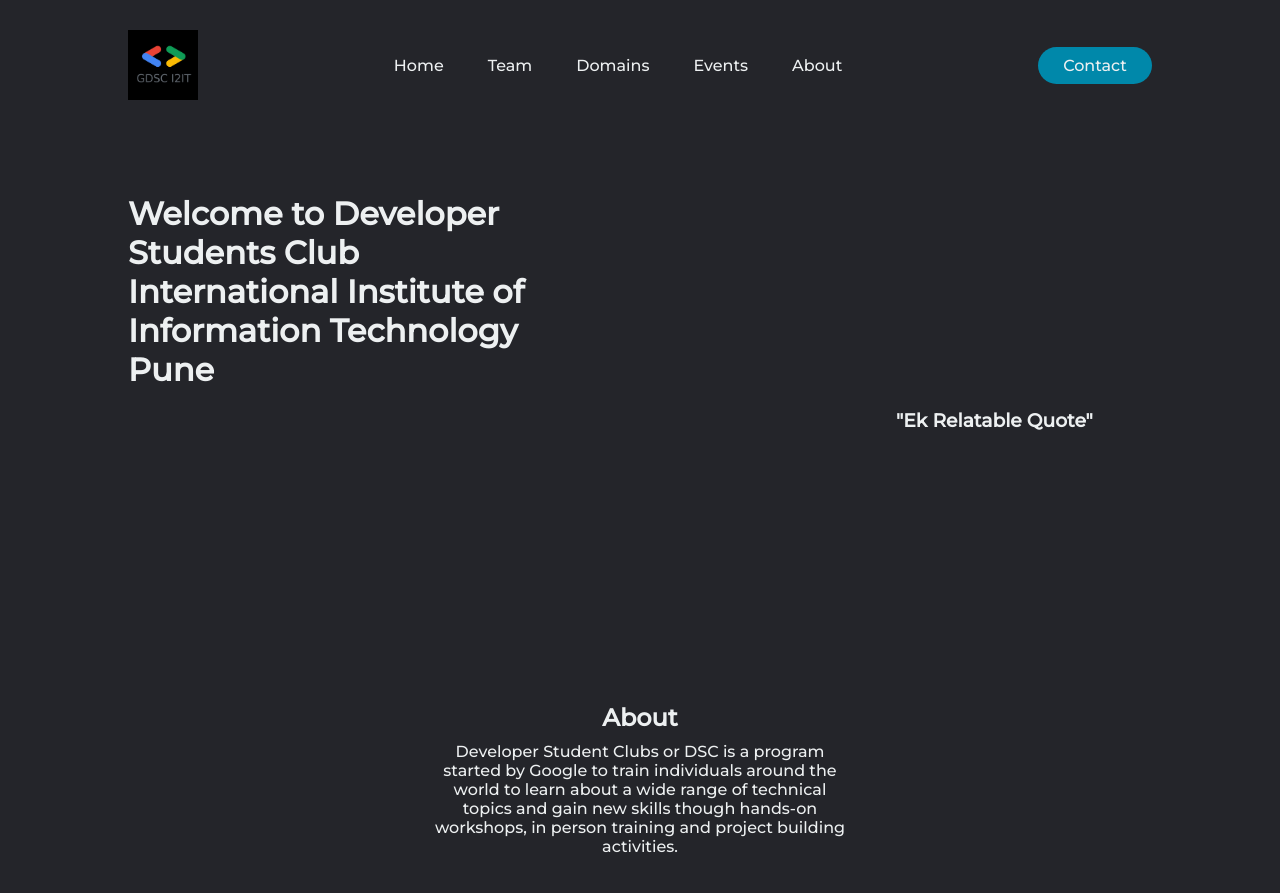
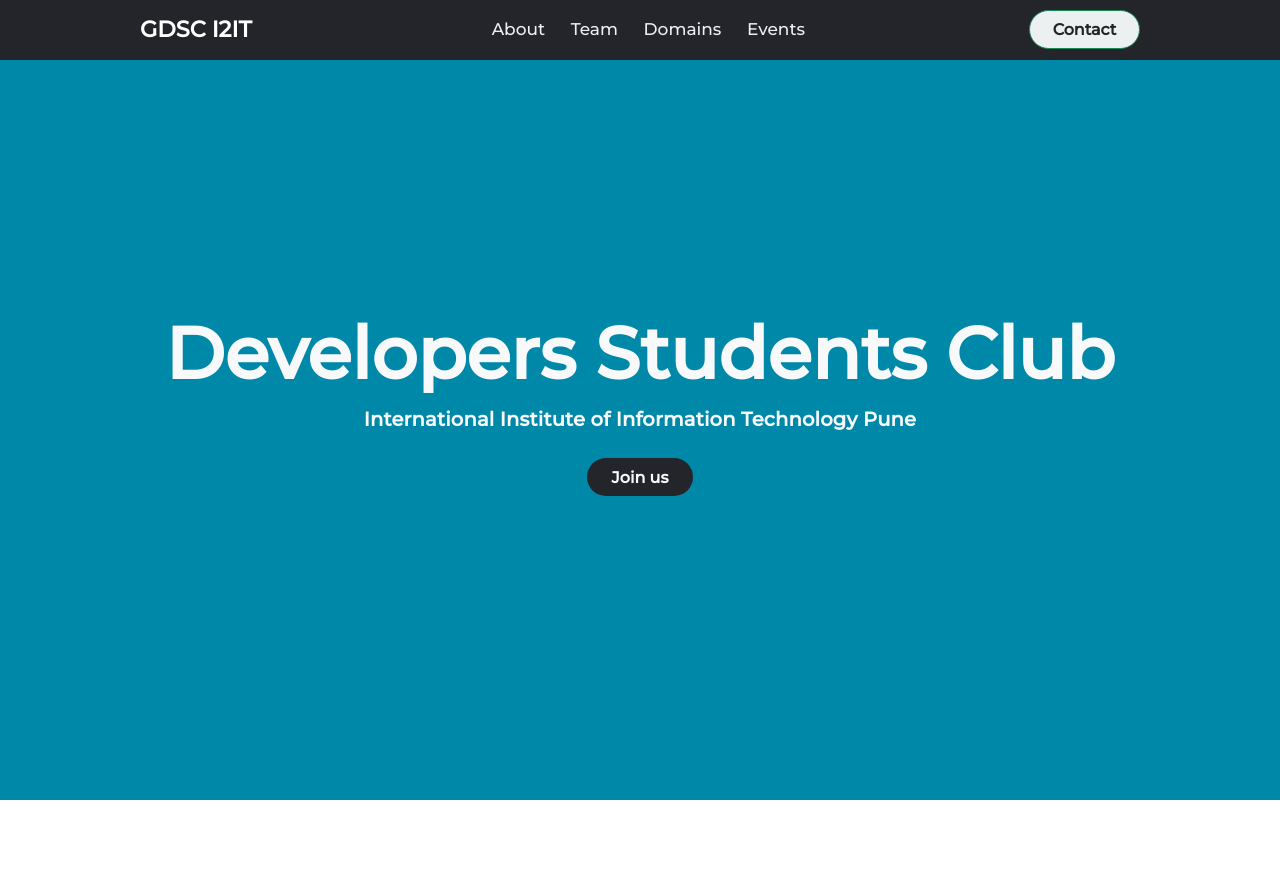
Before and after one commit to aryanxk02/dsc-website, a plain HTML site: page index.html in a window 1280 px wide. Shown: the top 893 px of the page. Before the commit the page ends 866 px from the top, so only its background shows below. Drawn offline with nearby package versions, Linux system fonts and the light colour scheme.

Commit message:
Web Layout with Bootstrap

```diff
--- a/Styles/main.css
+++ b/Styles/main.css
@@ -1,118 +1,112 @@
 @import url('https://fonts.googleapis.com/css2?family=Montserrat:wght@500&display=swap');
 
-* {
+*{
     box-sizing: border-box;
     margin: 0;
     padding: 0;
-    background-color: #24252A;
+    font-family: "Montserrat";
 }
 
-li, a, button {
-    font-family: "Montserrat", sans-serif;
-    font-weight: 500;
-    font-size: 16px;
+.navbar {
+    background: #24252A;
+    padding: 16px 128px;
+    z-index: 1000;
+}
+
+.navbar .navbar-brand {
+    font-size: 22.4px;
+    font-weight: 700;
+}
+
+#navbarSupportedContent > ul > li:nth-child(n) > a {
     color: #edf0f1;
+    font-size: 17px;
+    padding: 0 12.8px;
+}
+
+#navbarSupportedContent > ul > li:nth-child(n) > a:hover {
+    color: #0088a9;
+}
+
+#navbarSupportedContent > button {
+    background: #edf0f1;
+    font-weight: 600;
+    padding: 6.5px 22.5px;
+    border-radius: 30px;
+}
+
+.mid {
+    width: 100%;
+    height: 100vh;
+    overflow: hidden;
+    display: flex;
+    flex-direction: column;
+    justify-content: center;
+    align-content: center;
+    text-align: center;
+    background: #0088a9;
+
+}
+
+.mid video {
+    height: 100%;
+    width: 100%;
+    pointer-events: none;
+    object-fit: cover;
+    position: absolute;
+    top: 50%;
+    left: 50%;
+    transform: translate(-50%, -50%);
+}
+
+.mid .hero {
+    position: relative;
+    color: #edf0f1;
+    font-weight: 700;
+
+}
+
+.mid .hero h2 {
+    font-weight: 750;
+}
+
+.mid .hero p{
+    width: 65%;
+    font-size: 19.5px;
+    letter-spacing: 0.2px;
+    padding-bottom: 15.5px;
+}
+
+.mid .hero a {
+    background: #24252A;
+    font-weight: 600;
+    padding: 9.5px 24.5px;
+    border-radius: 30px;
     text-decoration: none;
 }
 
-header {
-    display: flex;
-    justify-content: space-between;
-    align-items: center;
-    padding: 30px 10%;
+.About {
+    background-color: #FFFFFF;
 }
 
-.logo {
-    cursor: pointer;
+.About .text {
+    display: flex;
+    flex-direction: column;
+    justify-content: flex-start;
+    align-items: flex-start;
+    margin: auto;
 }
 
-.nav_links {
-    list-style: none;
+.About .text h2 {
+    color: #0088a9;
+    font-weight: 800;
+    font-size: 35px;
+    letter-spacing: 2px;
 }
 
-.nav_links li {
-    display: inline-block;
-    padding: 0px 20px;
+.About .text p {
+    color: #24252A;
+    font-weight: 400;
+    font-size: 18px;
+    letter-spacing: 0.5px;
 }
-
-.nav_links a {
-    transition: all 0.3s ease 0s;
-}
-
-.nav_links li a:hover {
-    color: #0088a9;
-}
-
-button {
-    padding: 9px 25px;
-    background-color: rgba(0, 136, 170, 1);
-    border: none;
-    border-radius: 50px;
-    cursor: pointer;
-    transition: all 0.3s ease 0s;
-}
-
-button:hover {
-    background-color: rgba(0, 136, 170, 0.7);
-}
-
-.row {
-    padding: 0 10%;
-    display: flex;
-    align-items: flex-end;
-    justify-content: space-between;
-    position: relative;
-    margin-top: 5%;
-}
-
-.left-col {
-    flex-basis: 40%;
-    font-family: 'Montserrat';
-}
-
-.left-col h1 {
-    color: #edf0f1
-}
-
-.right-col {
-    flex-basis: 25%;
-    font-family: 'Montserrat';
-}
-
-.right-col h3 {
-    color: #edf0f1;
-    margin: 20px 0 -70px;
-}
-
-.About {
-    padding: 0 10%;
-    display: flex;
-    align-items: flex-end;
-    justify-content: space-between;
-    position: relative;
-    margin-top: 5%;
-}
-
-/* .About-left{
-    flex-basis: 60%;
-} */
-
-.About-right {
-    flex-basis: 150%;
-}
-.About-right h2 {
-    margin-top: 250px;
-    color: #edf0f1;
-    font-family: 'Montserrat';
-    text-align: center;
-
-}
-
-.About-right p {
-    padding: 10px 300px;
-    margin-left: auto;
-    margin-right: auto;
-    text-align: center;
-    color: #edf0f1;
-    font-family: 'Montserrat';
-}
--- a/index.html
+++ b/index.html
@@ -2,53 +2,95 @@
 <html lang="en">
 
 <head>
-    <meta charset="UTF-8">
-    <meta http-equiv="X-UA-Compatible" content="IE=edge">
-    <meta name="viewport" content="width=device-width, initial-scale=1.0">
-    <link rel="stylesheet" href="./Styles/main.css">
     <title>DSC I2IT</title>
+    <meta charset="utf-8">
+    <meta name="viewport" content="width=device-width, initial-scale=1">
+    <link rel="stylesheet" type="text/css" href="./Styles/main.css">
+    <link href="https://cdn.jsdelivr.net/npm/bootstrap@5.1.1/dist/css/bootstrap.min.css" rel="stylesheet"
+        integrity="sha384-F3w7mX95PdgyTmZZMECAngseQB83DfGTowi0iMjiWaeVhAn4FJkqJByhZMI3AhiU" crossorigin="anonymous">
 </head>
 
 <body>
-    <header>
-        <img class="logo" src="./Images/Logo.png" width="70px">
-        <nav>
-            <ul class="nav_links">
-                <li><a href="#">Home</a></li>
-                <li><a href="#">Team</a></li>
-                <li><a href="#">Domains</a></li>
-                <li><a href="#">Events</a></li>
-                <li><a href="#">About</a></li>
-            </ul>
-        </nav>
-        <a class="xyz" href="#"><button>Contact</button></a>
+    <script src="https://cdn.jsdelivr.net/npm/@popperjs/core@2.9.3/dist/umd/popper.min.js"
+        integrity="sha384-W8fXfP3gkOKtndU4JGtKDvXbO53Wy8SZCQHczT5FMiiqmQfUpWbYdTil/SxwZgAN"
+        crossorigin="anonymous"></script>
+    <script src="https://cdn.jsdelivr.net/npm/bootstrap@5.1.1/dist/js/bootstrap.min.js"
+        integrity="sha384-skAcpIdS7UcVUC05LJ9Dxay8AXcDYfBJqt1CJ85S/CFujBsIzCIv+l9liuYLaMQ/"
+        crossorigin="anonymous"></script>
 
 
+    <header>
+        <nav class="navbar navbar-expand-lg navbar-dark fixed-top">
+            <div class="container-fluid">
+                <a class="navbar-brand" href="#">GDSC I2IT</a>
+                <button class="navbar-toggler" type="button" data-bs-toggle="collapse"
+                    data-bs-target="#navbarSupportedContent" aria-controls="navbarSupportedContent"
+                    aria-expanded="false" aria-label="Toggle navigation">
+                    <span class="navbar-toggler-icon"></span>
+                </button>
+                <div class="collapse navbar-collapse" id="navbarSupportedContent">
+                    <ul class="navbar-nav mx-auto mb-2 mb-lg-0">
+                        <li class="nav-item">
+                            <a class="nav-link" href="#">About</a>
+                        </li>
+                        <li class="nav-item">
+                            <a class="nav-link" href="#">Team</a>
+                        </li>
+                        <li class="nav-item">
+                            <a class="nav-link" href="#">Domains</a>
+                        </li>
+                        <li class="nav-item">
+                            <a class="nav-link" href="#">Events</a>
+                        </li>
+
+                    </ul>
+                    <button class="btn btn-success text-dark" type="submit">Contact</button>
+                </div>
+            </div>
+        </nav>
+
+        <div class="mid">
+            <div class="hero text-center">
+                <h2 class="text-light display-2 font-weight-bold">Developers Students Club</h2>
+                <p class="text-light mx-auto">International Institute of Information Technology Pune</p>
+                <a class="text-light" href="https://gdsc.community.dev/international-institute-of-information-technology-isquareit-pune/">Join us</a>
+            </div>
+        </div>
     </header>
-    <div class="row">
-        <div class="left-col">
-            <h1>Welcome to Developer Students Club International Institute of Information Technology Pune</h1>
+
+    <div class="About py-5">
+        <div class="row align-items-center container my-5 mx-auto">
+            <div class="text col-lg-6 col-md-6 col-12 w-50 pt-5 pb-5">
+                <h2>About Us</h2>
+                <p>Google Developer Student Clubs - GDSC, are community groups for college and university students
+                     interested in Google developer technologies. Students from all undergraduate or graduate
+                     programs with an interest in growing as a developer are welcome.
+                     By joining a GDSC, students grow their knowledge
+                     in a peer-to-peer learning environment and build solutions for local businesses and their community.</p>
+            </div>
+            <div class="img col-lg-6 col-md-6 col-12 w-50 pt-5 pb-5">
+                <img class="img-fluid" src="./Images/about-us.png">
+            </div>
         </div>
+    </div>
 
-        <div class="right-col">
-            <h3>"Ek Relatable Quote"</h3>
+    <div class="About py-5">
+        <div class="row align-items-center container my-5 mx-auto">
+            <div class="text col-lg-6 col-md-6 col-12 w-50 pt-5 pb-5">
+                <h2>About Us</h2>
+                <p>Google Developer Student Clubs - GDSC, are community groups for college and university students
+                     interested in Google developer technologies. Students from all undergraduate or graduate
+                     programs with an interest in growing as a developer are welcome.
+                     By joining a GDSC, students grow their knowledge
+                     in a peer-to-peer learning environment and build solutions for local businesses and their community.</p>
+            </div>
+            <div class="img col-lg-6 col-md-6 col-12 w-50 pt-5 pb-5">
+                <img class="img-fluid" src="./Images/about-us.png">
+            </div>
         </div>
     </div>
 
 
-    <div class="About">
-        <!-- <div class=About-left>
-            <h2>Group Photo</h2>
-        </div> -->
-
-        <div class="About-right">
-            <h2>About</h2>
-            <p>Developer Student Clubs or DSC is a program started by Google to train individuals around the world
-                to learn about a wide range of technical topics and gain new skills though hands-on workshops,
-                in person training and project building activities.</p>
-            </div>
-
-    </div>
 </body>
 
 </html>
```
Also changed, not shown: Images/about-us.png (added).
